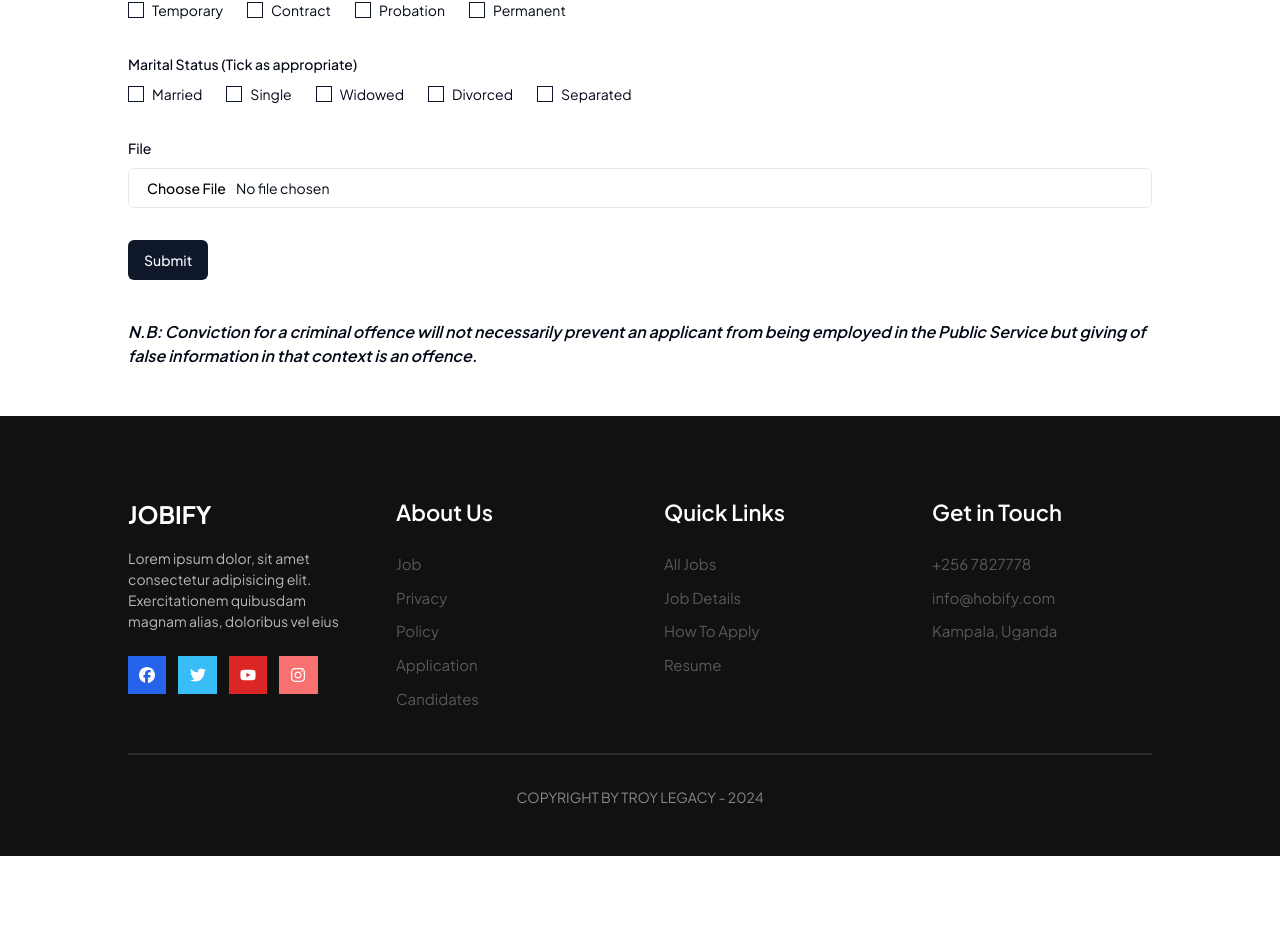
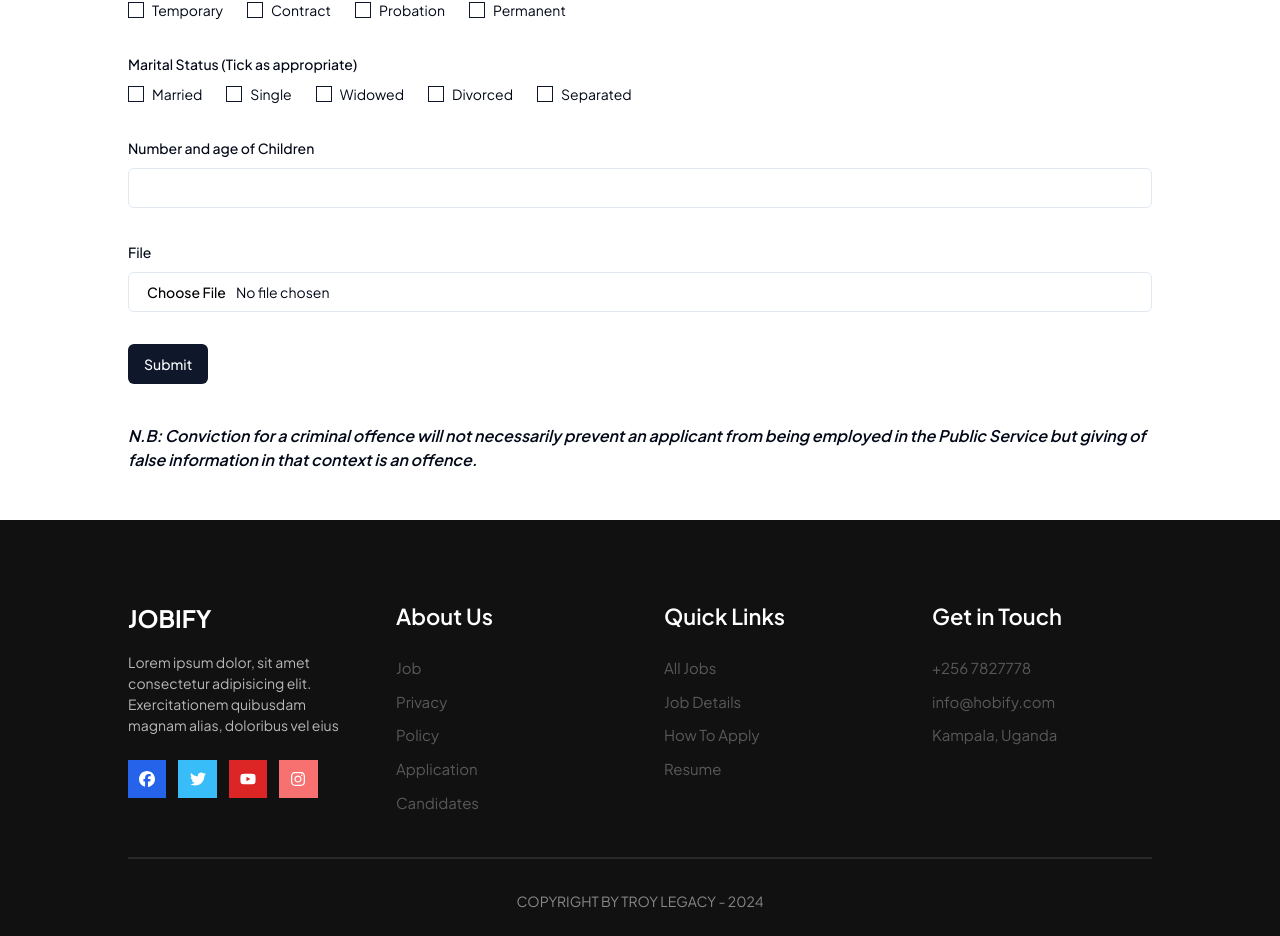
Before and after one commit to TroyMoses/job-portal, a Next.js app: page /jobs/application/1 in a window 1280 px wide. Shown: the part 1972-2908 px from the top of the page. Before the commit the page ends 2828 px from the top, so only its background shows below. Built offline with nearby package versions, Linux system fonts and the light colour scheme; no server answers.

Commit message:
application form

```diff
--- a/convex/files.ts
+++ b/convex/files.ts
@@ -72,6 +72,7 @@ export const createFile = mutation({
     presentsalary: v.string(),
     termsofemployment: v.string(),
     maritalstatus: v.string(),
+    children: v.string(),
   },
   async handler(ctx, args) {
     const hasAccess = await hasAccessToOrg(ctx, args.orgId);
@@ -101,6 +102,7 @@ export const createFile = mutation({
       presentsalary: args.presentsalary,
       termsofemployment: args.termsofemployment,
       maritalstatus: args.maritalstatus,
+      children: args.children,
     });
   },
 });
@@ -175,6 +177,7 @@ export const getFiles = query({
         presentsalary: file.presentsalary,
         termsofemployment: file.termsofemployment,
         maritalstatus: file.maritalstatus,
+        children: file.children,
       }))
     );
 
--- a/convex/schema.ts
+++ b/convex/schema.ts
@@ -40,6 +40,7 @@ export default defineSchema({
     presentsalary: v.optional(v.string()),
     termsofemployment: v.optional(v.string()),
     maritalstatus: v.optional(v.string()),
+    children: v.optional(v.string()),
   })
     .index("by_orgId", ["orgId"])
     .index("by_shouldDelete", ["shouldDelete"]),
--- a/src/app/jobs/application/[id]/page.tsx
+++ b/src/app/jobs/application/[id]/page.tsx
@@ -50,6 +50,7 @@ const formSchema = z.object({
   presentsalary: z.string().min(1).max(300),
   termsofemployment: z.string().min(1).max(100),
   maritalstatus: z.string().min(1).max(100),
+  children: z.string().min(1).max(100),
 });
 
 const JobApplication = ({ params }: { params: { id: string } }) => {
@@ -80,6 +81,7 @@ const JobApplication = ({ params }: { params: { id: string } }) => {
       presentsalary: "",
       termsofemployment: "",
       maritalstatus: "",
+      children: "",
     },
   });
 
@@ -134,6 +136,7 @@ const JobApplication = ({ params }: { params: { id: string } }) => {
         presentsalary: values.presentsalary,
         termsofemployment: values.termsofemployment,
         maritalstatus: values.maritalstatus,
+        children: values.children,
       });
 
       form.reset();
@@ -528,6 +531,22 @@ const JobApplication = ({ params }: { params: { id: string } }) => {
 
                 <FormField
                   control={form.control}
+                  name="children"
+                  render={({ field }) => (
+                    <FormItem>
+                      <FormLabel>
+                        Number and age of Children
+                      </FormLabel>
+                      <FormControl>
+                        <Input {...field} />
+                      </FormControl>
+                      <FormMessage />
+                    </FormItem>
+                  )}
+                />
+
+                <FormField
+                  control={form.control}
                   name="file"
                   render={() => (
                     <FormItem>
```
